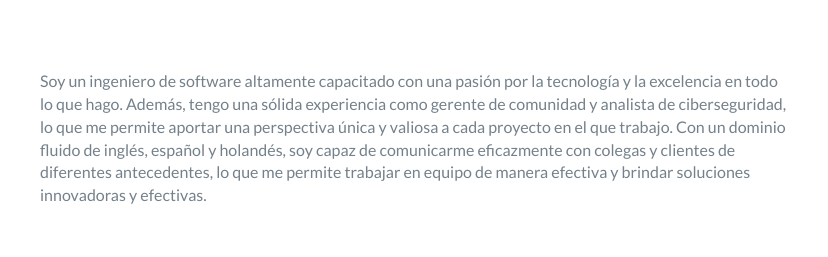
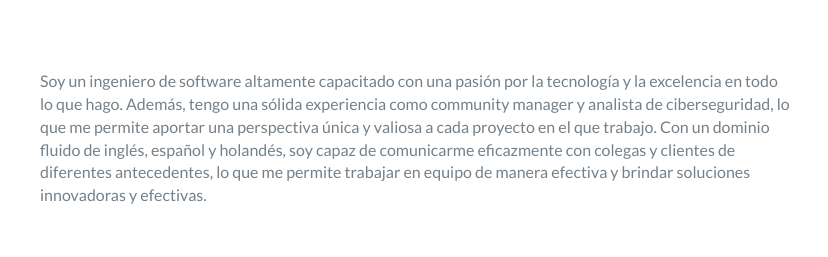
Before and after one commit to Perdominho/Perdominho.github.io, a website: page index.html in a window 1280 px wide. Shown: the part 805-1062 px from the top of the page, 420-1248 px from the left. Drawn offline with nearby package versions, Linux system fonts and the light colour scheme.

Commit message:
Update index.html

```diff
--- a/index.html
+++ b/index.html
@@ -82,7 +82,7 @@
                 </div>
                 <div class="col-md-8">
                     <p>
-                      Soy un ingeniero de software altamente capacitado con una pasión por la tecnología y la excelencia en todo lo que hago. Además, tengo una sólida experiencia como gerente de comunidad y analista de ciberseguridad, lo que me permite aportar una perspectiva única y valiosa a cada proyecto en el que trabajo. Con un dominio fluido de inglés, español y holandés, soy capaz de comunicarme eficazmente con colegas y clientes de diferentes antecedentes, lo que me permite trabajar en equipo de manera efectiva y brindar soluciones innovadoras y efectivas.</p>
+                      Soy un ingeniero de software altamente capacitado con una pasión por la tecnología y la excelencia en todo lo que hago. Además, tengo una sólida experiencia como community manager y analista de ciberseguridad, lo que me permite aportar una perspectiva única y valiosa a cada proyecto en el que trabajo. Con un dominio fluido de inglés, español y holandés, soy capaz de comunicarme eficazmente con colegas y clientes de diferentes antecedentes, lo que me permite trabajar en equipo de manera efectiva y brindar soluciones innovadoras y efectivas.</p>
                 </div>
             </div>
         </div>
```
